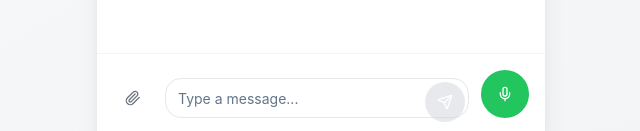
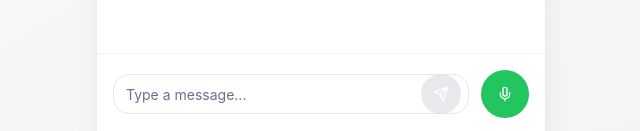
Before and after one commit to magnusfroste/james-pwa-n8n, a React (Vite) app: page / in a window 1280 px wide. Shown: the part 666-797 px from the top of the page, without its empty margins (319-959 px from the left). Built offline with nearby package versions, Linux system fonts and the light colour scheme.

Commit message:
Fix UI alignment
Adjusted the layout of the send message button and push-to-talk button in `ChatInterface.tsx` to improve alignment and spacing.

```diff
--- a/src/components/ChatInterface.tsx
+++ b/src/components/ChatInterface.tsx
@@ -1,4 +1,3 @@
-
 import { useState, useRef, useEffect } from "react";
 import { Send, Paperclip, Mic, MicOff } from "lucide-react";
 import { Button } from "@/components/ui/button";
@@ -297,15 +296,7 @@ const ChatInterface = () => {
 
       {/* Input Container */}
       <div className="border-t border-gray-100 px-4 py-4 bg-white">
-        <div className="flex items-end space-x-3">
-          <Button
-            variant="ghost"
-            size="icon"
-            className="shrink-0 text-gray-500 hover:text-gray-700 hover:bg-gray-100 rounded-full"
-          >
-            <Paperclip className="h-5 w-5" />
-          </Button>
-
+        <div className="flex items-center space-x-3">
           <div className="flex-1 relative">
             <Input
               value={inputValue}
@@ -313,14 +304,14 @@ const ChatInterface = () => {
               onKeyPress={handleKeyPress}
               placeholder="Type a message..."
               disabled={isRecording}
-              className="pr-12 py-3 rounded-2xl border-gray-200 focus:border-blue-500 focus:ring-blue-500 transition-colors disabled:opacity-50"
+              className="pr-14 py-3 rounded-2xl border-gray-200 focus:border-blue-500 focus:ring-blue-500 transition-colors disabled:opacity-50"
             />
 
             <Button
               onClick={handleSendMessage}
               disabled={!inputValue.trim() || isRecording}
               size="icon"
-              className="absolute right-1 top-1 bottom-1 w-10 h-10 rounded-full bg-blue-500 hover:bg-blue-600 disabled:bg-gray-300 transition-colors"
+              className="absolute right-2 top-1/2 transform -translate-y-1/2 w-10 h-10 rounded-full bg-blue-500 hover:bg-blue-600 disabled:bg-gray-300 transition-colors"
             >
               <Send className="h-4 w-4 text-white" />
             </Button>
```
